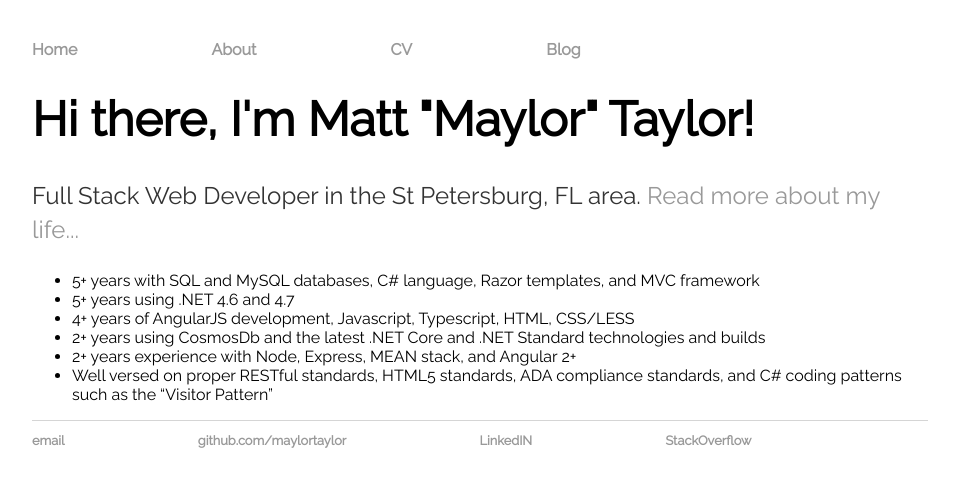
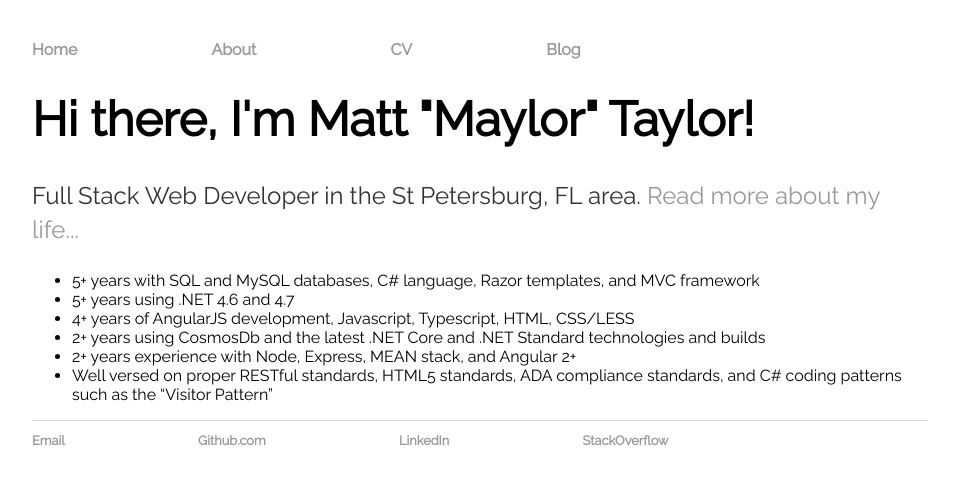
Before and after one commit to maylortaylor/maylortaylor.github.io, a Jekyll site: the page built from index.html, in a window 1280 px wide. Shown: the top 487 px of the page, without its empty margins (160-1119 px from the left). Built offline with Jekyll 4.4.1, drawn with Linux system fonts in a browser that asks for light colours.

Commit message:
updating footer

```diff
--- a/_includes/footer.html
+++ b/_includes/footer.html
@@ -1,8 +1,8 @@
 <footer>
     <ul>
-        <li><a href="mailto:maylortaylor@gmail.com">email</a></li>
-        <li><a href="https://github.com/maylortaylor">github.com/maylortaylor</a></li>
-        <li><a target="_blank" href="https://www.linkedin.com/in/matthew-taylor-8675309/">LinkedIN</a></li>
+        <li><a href="mailto:maylortaylor@gmail.com">Email</a></li>
+        <li><a href="https://github.com/maylortaylor">Github.com</a></li>
+        <li><a target="_blank" href="https://www.linkedin.com/in/matthew-taylor-8675309/">LinkedIn</a></li>
 		<li><a target="_blank" href="https://stackoverflow.com/users/1848526/maylortaylor">StackOverflow</a></li>
     </ul>
 </footer>
```
